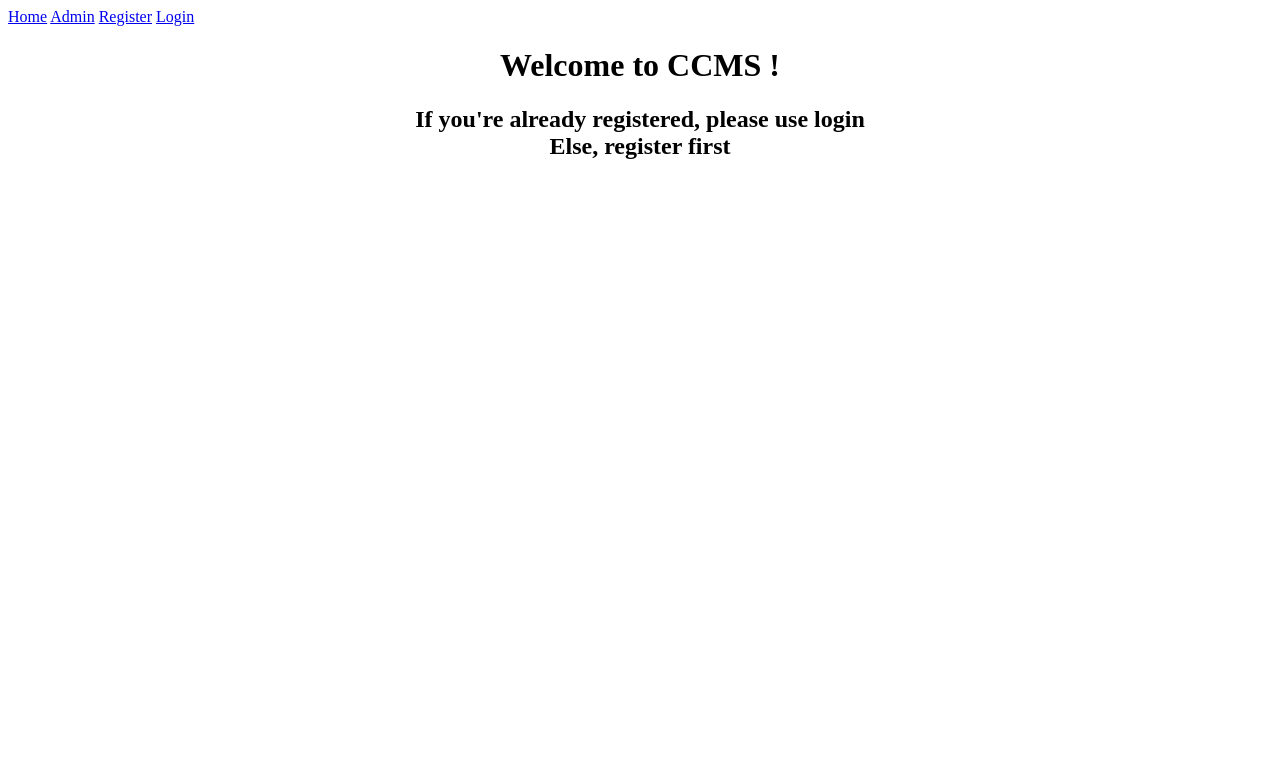
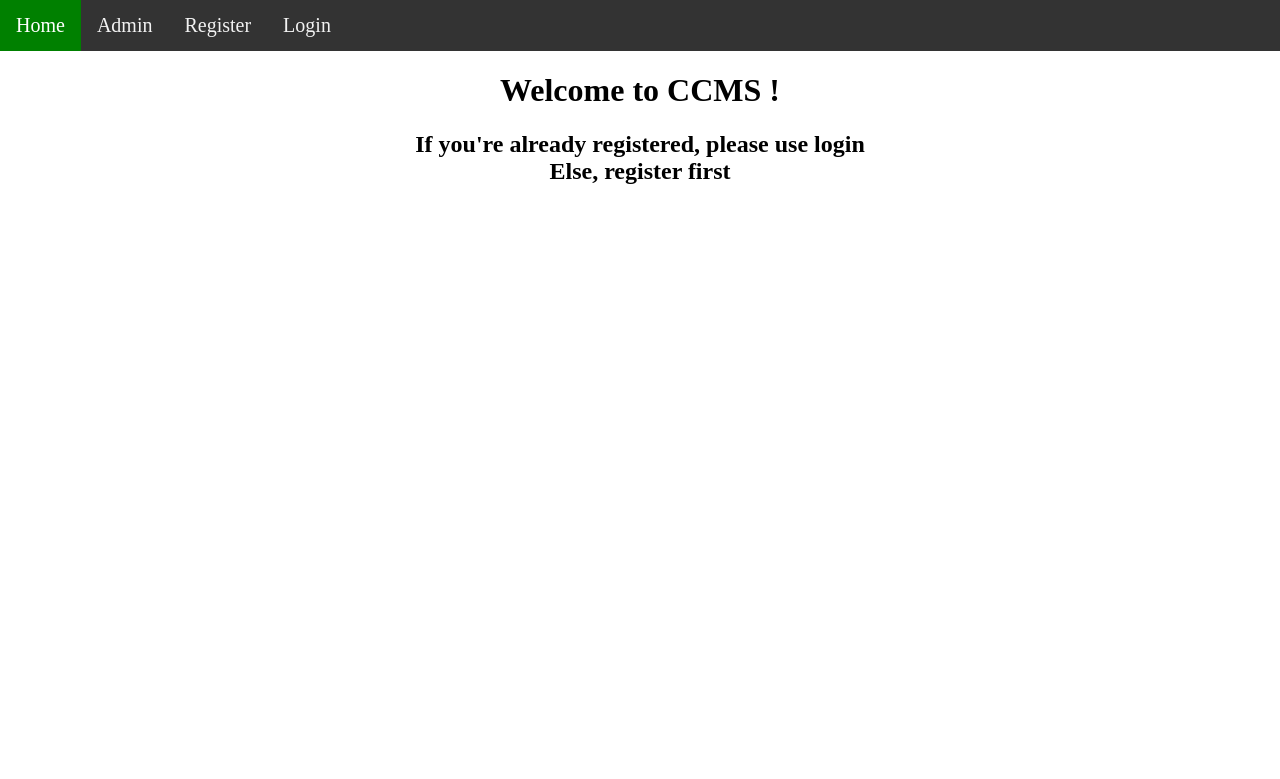
Before and after one commit to lokeshchenu/project, a Django app: page / in a window 1280 px wide. Shown: the top 779 px of the page. Run offline with Django 3.2, Linux system fonts and the light colour scheme.

Commit message:
Update index.html

```diff
--- a/home/templates/home/index.html
+++ b/home/templates/home/index.html
@@ -5,7 +5,34 @@
     <title>CCMS User Home</title>
 
     <style>
+        .topnav {
+          overflow: hidden;
+          background-color: #333;
+        }
 
+        .topnav a {
+          float: left;
+          color: #f2f2f2;
+          text-align: center;
+          padding: 14px 16px;
+          text-decoration: none;
+          font-size: 20px;
+        }
+
+        .topnav a:hover {
+          background-color: #ddd;
+          color: black;
+        }
+
+        .topnav a.active {
+          background-color: green;
+          color: white;
+        }
+        .active {
+          background-color: #4CAF50;
+          overflow: hidden;
+        }
+        body{margin:0;}
     </style>
 </head>
 <body>
```
